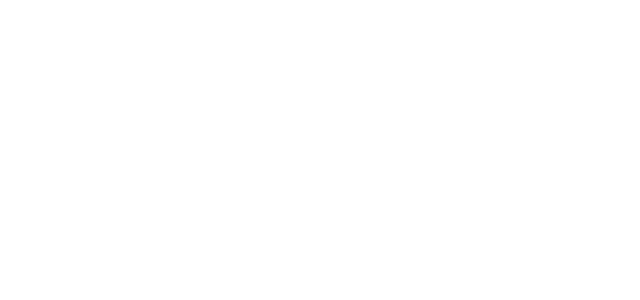
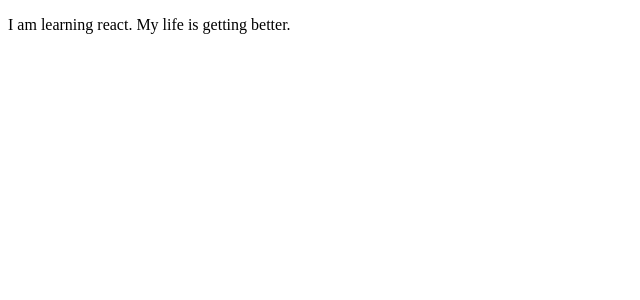
Before and after one commit to acciojob/render-component-react-Samar1402, a React app: page / in a window 1280 px wide. Shown: the top 300 px of the page, without its empty margins (0-640 px from the left). Built offline with nearby package versions, Linux system fonts and the light colour scheme.

Commit message:
question done

```diff
--- a/src/components/App.js
+++ b/src/components/App.js
@@ -1,11 +1,12 @@
-import React, {Component, useState} from "react";
-import '../styles/App.css';
+import React, { Component, useState } from "react";
+import "../styles/App.css";
 
 const App = () => {
   return (
-    <div id="main"></div>
-  )
-}
-
+    <div id="main">
+      <p>I am learning react. My life is getting better.</p>
+    </div>
+  );
+};
 
 export default App;
```
Also changed, not shown: 1 other file (tests, documents, lock files or other folders).
